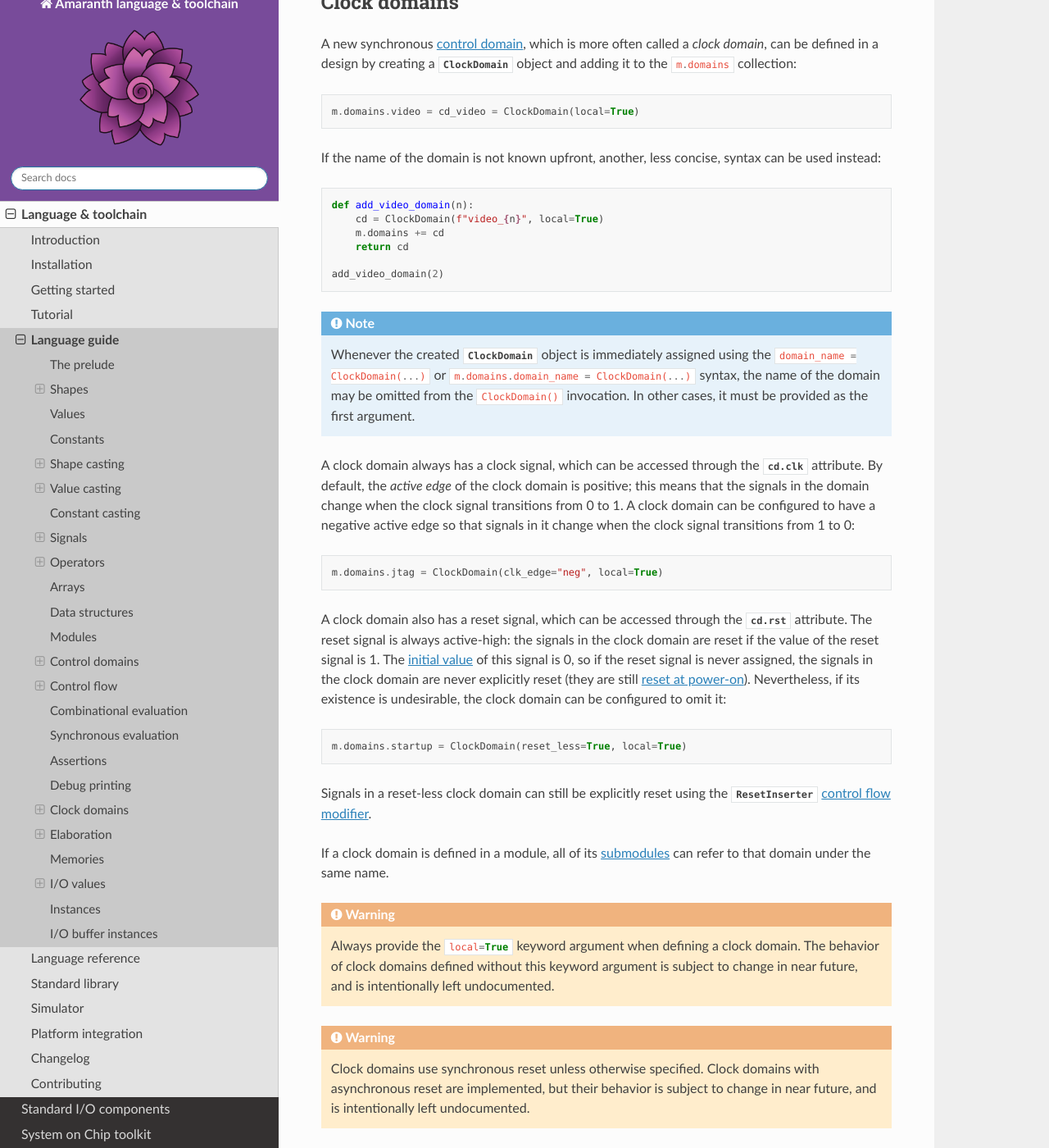
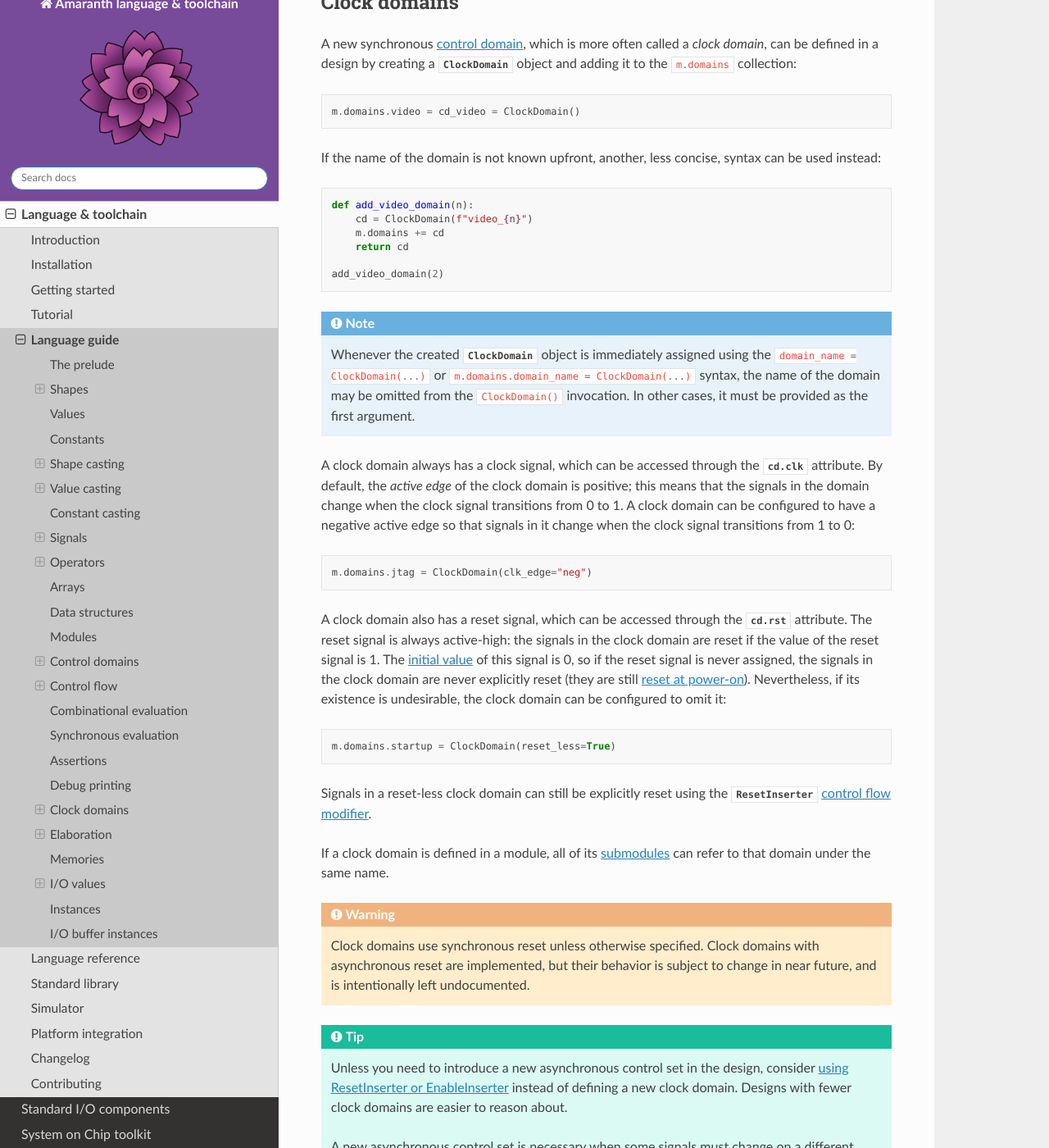
Before and after one commit to amaranth-lang/amaranth, a Sphinx documentation site: the page built from docs/guide.rst, in a window 1280 px wide and 1400 px high, scrolled down 29314 px. Shown: the whole window at 82% size. Built offline with Sphinx 7.4.7 and the Read the Docs theme 2.0.0, drawn with Linux system fonts in a browser that asks for light colours; the version number could not be read and is left out.

Commit message:
docs: guide: update for RFC 59.

```diff
--- a/docs/guide.rst
+++ b/docs/guide.rst
@@ -1372,14 +1372,14 @@
 
 .. testcode::
 
-    m.domains.video = cd_video = ClockDomain(local=True)
+    m.domains.video = cd_video = ClockDomain()
 
 If the name of the domain is not known upfront, another, less concise, syntax can be used instead:
 
 .. testcode::
 
     def add_video_domain(n):
-        cd = ClockDomain(f"video_{n}", local=True)
+        cd = ClockDomain(f"video_{n}")
         m.domains += cd
         return cd
 
@@ -1393,21 +1393,17 @@
 
 .. testcode::
 
-    m.domains.jtag = ClockDomain(clk_edge="neg", local=True)
+    m.domains.jtag = ClockDomain(clk_edge="neg")
 
 A clock domain also has a reset signal, which can be accessed through the :attr:`cd.rst <ClockDomain.rst>` attribute. The reset signal is always active-high: the signals in the clock domain are reset if the value of the reset signal is 1. The :ref:`initial value <lang-initial>` of this signal is 0, so if the reset signal is never assigned, the signals in the clock domain are never explicitly reset (they are still :ref:`reset at power-on <lang-initial>`). Nevertheless, if its existence is undesirable, the clock domain can be configured to omit it:
 
 .. testcode::
 
-    m.domains.startup = ClockDomain(reset_less=True, local=True)
+    m.domains.startup = ClockDomain(reset_less=True)
 
 Signals in a reset-less clock domain can still be explicitly reset using the :class:`ResetInserter` :ref:`control flow modifier <lang-controlinserter>`.
 
 If a clock domain is defined in a module, all of its :ref:`submodules <lang-submodules>` can refer to that domain under the same name.
-
-.. warning::
-
-    Always provide the :py:`local=True` keyword argument when defining a clock domain. The behavior of clock domains defined without this keyword argument is subject to change in near future, and is intentionally left undocumented.
 
 .. warning::
 
@@ -1447,7 +1443,7 @@
 
 .. testcode::
 
-    m.domains.sync = cd_sync = ClockDomain(local=True)
+    m.domains.sync = cd_sync = ClockDomain()
     m.d.comb += [
         cd_sync.clk.eq(bus_clk),
         cd_sync.rst.eq(~bus_rstn),
```
